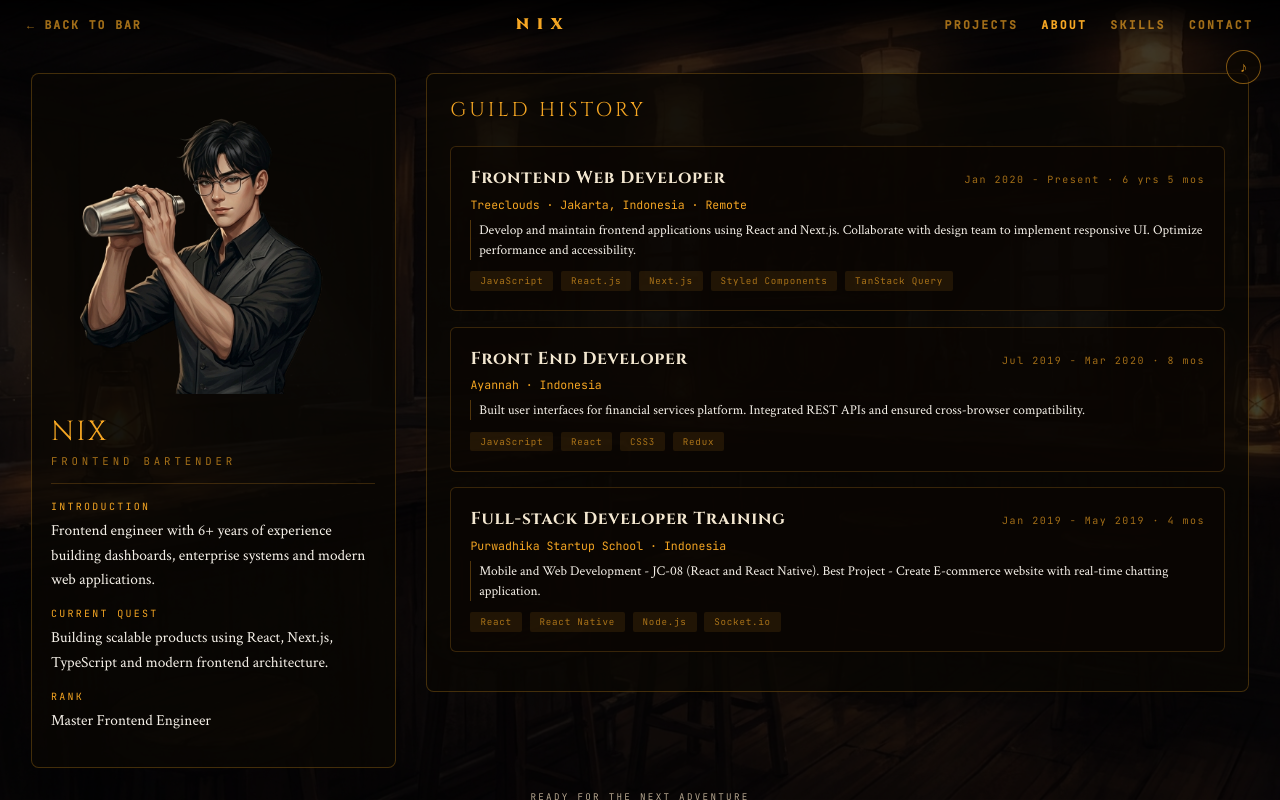
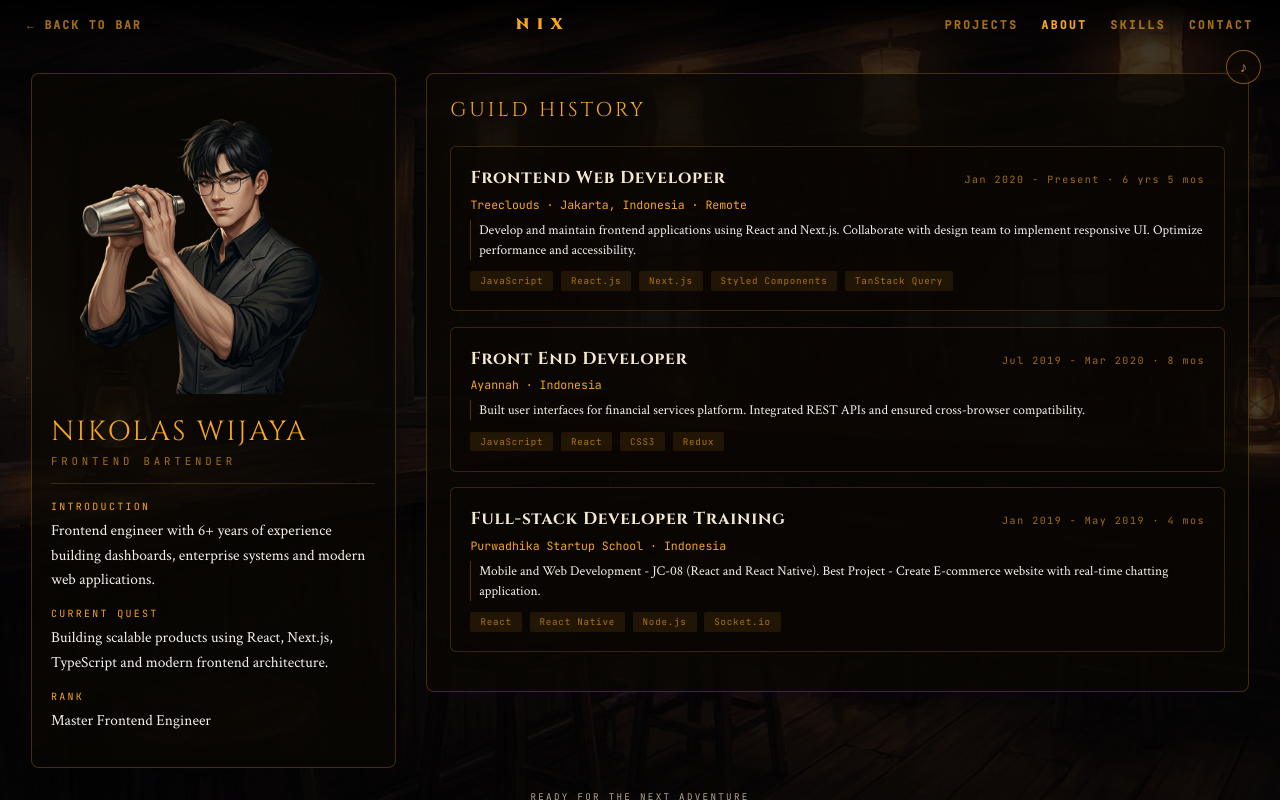
Before and after one commit to huangnik90/nix-tavern, a Next.js app: page /about in a window 1280 px wide. Built offline with nearby package versions, Linux system fonts and the light colour scheme.

Commit message:
change about

```diff
--- a/src/components/About/index.js
+++ b/src/components/About/index.js
@@ -117,7 +117,7 @@ export default function About() {
               <CharacterImage src="/images/bartender-nix-2.png" alt="Nix" />
 
               <CharacterInfo>
-                <div className="name">Nix</div>
+                <div className="name">Nikolas Wijaya</div>
 
                 <div className="class">Frontend Bartender</div>
 
```
